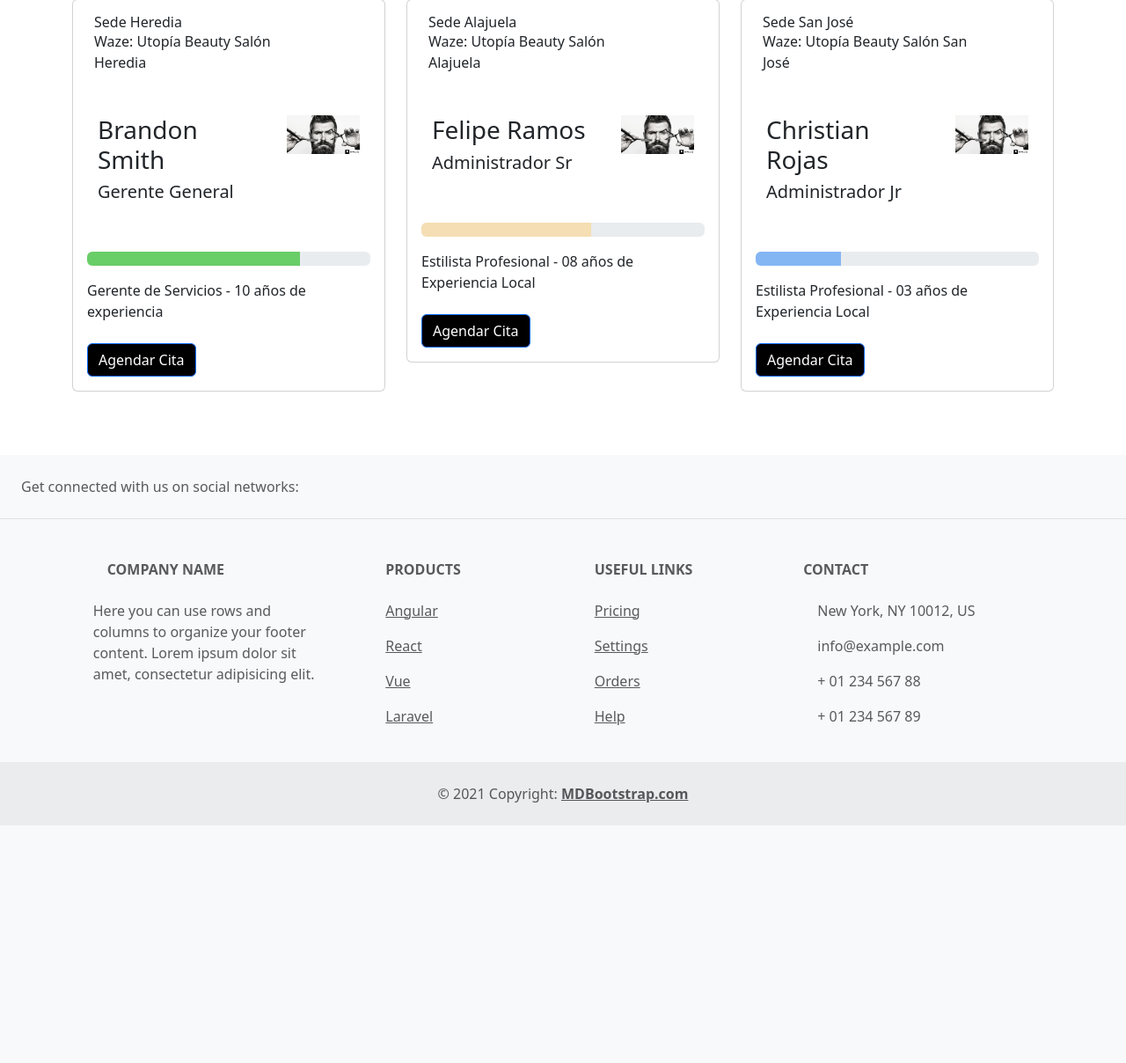
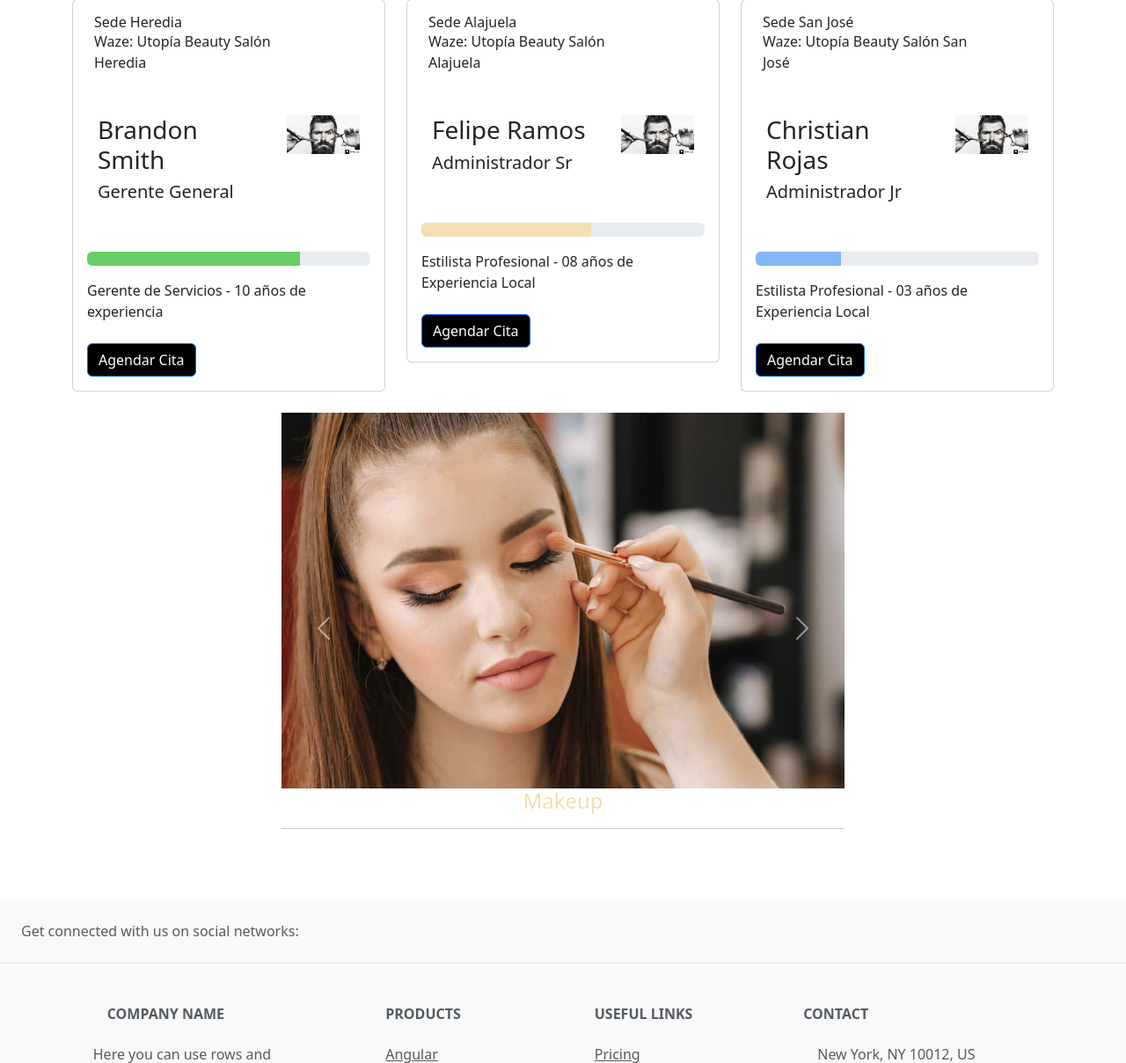
Before and after one commit to Srojas80278/AmbienteWebProyecto, a PHP site: page /Reservar.php in a window 1280 px wide. Shown: the part 149-1357 px from the top of the page at 88% size. Before the commit the page ends 1087 px from the top, so only its background shows below. Run offline with PHP 8.4, Linux system fonts and the light colour scheme.

Commit message:
Servicios en reservar

```diff
--- a/Reservar.php
+++ b/Reservar.php
@@ -1,5 +1,13 @@
+<head>
+
+  <link rel="stylesheet" href="css/Reservar.css" />
+
+</head>
+
 <title>Reservaciones</title>
 <?php include 'include/templates/header.php'; ?>
+
+
 <body>
   <!-- Tarjetas de reservación 1-->
   <div class="container mt-5 mb-3">
@@ -118,13 +126,60 @@
   </div>
   <!-- Tarjetas de reservación -->
 
+  <!-- Servicios -->
+
+
+  <center>
+
+    <div id="carouselExampleAutoplaying" class="carousel slide w-50 text-align: center"" data-bs-ride=" carousel">
+      <div class="carousel-inner">
+        <div class="carousel-item active">
+          <img src="img/Servicio1.jpeg" class="d-block w-100" alt="...">
+          <h4 class="h4">Makeup</h4>
+          <hr>
+
+        </div>
+        <div class="carousel-item">
+          <img src="img/Servicio2.jpg" class="d-block w-100" alt="...">
+          <h4>Hairdressing</h4>
+          <hr>
+
+        </div>
+        <div class="carousel-item">
+          <img src="img/Servicio3.jpeg" class="d-block w-100" alt="...">
+          <h4>Skin care</h4>
+          <hr>
+
+        </div>
+      </div>
+
+      <button class="carousel-control-prev" type="button" data-bs-target="#carouselExampleAutoplaying"
+        data-bs-slide="prev">
+        <span class="carousel-control-prev-icon" aria-hidden="true"></span>
+        <span class="visually-hidden">Previous</span>
+      </button>
+      <button class="carousel-control-next" type="button" data-bs-target="#carouselExampleAutoplaying"
+        data-bs-slide="next">
+        <span class="carousel-control-next-icon" aria-hidden="true"></span>
+        <span class="visually-hidden">Next</span>
+      </button>
+    </div>
+</center>
+
+  <!-- </div> -->
+
+
+
+
+  <!-- Servicios -->
+
 
 
 
   <!-- Agregamos Bootstrap JS -->
   <script src="https://cdn.jsdelivr.net/npm/bootstrap@5.3.0/dist/js/bootstrap.bundle.min.js"
-    integrity="sha384-geWF76RCwLtnZ8qwWowPQNguL3RmwHVBC9FhGdlKrxdiJJigb/j/68SIy3Te4Bkz"
-    crossorigin="anonymous"></script>
+    integrity="sha384-geWF76RCwLtnZ8qwWowPQNguL3RmwHVBC9FhGdlKrxdiJJigb/j/68SIy3Te4Bkz" crossorigin="anonymous">
+  </script>
 </body>
 
 
--- a/css/Reservar.css
+++ b/css/Reservar.css
@@ -8,6 +8,23 @@
     background-color: black;
     /* Cambia el color de fondo del botón a azul */
 }
+.containerServices {
+    justify-content: center;
+    min-height: calc(100vh - 70px);
+    margin-bottom: 70px;
+  }
+
+  .center{
+  display: block;
+  margin-left:auto;
+  margin-right:auto;
+  width:50%;
+}
+
+.h4{
+    color: wheat;
+}
+
 
 #BotonDropDown {
     color: wheat;
```
Also changed, not shown: Principal.php (+47 -35 lines), php/procesar-producto_carrito.php (added, +38 -0 lines), img/Servicio1.jpeg (added), img/Servicio2.jpg (added), img/Servicio3.jpeg (added).
